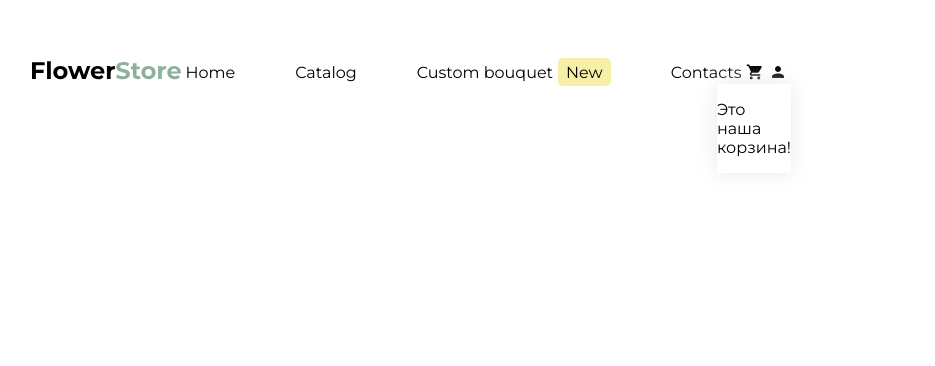
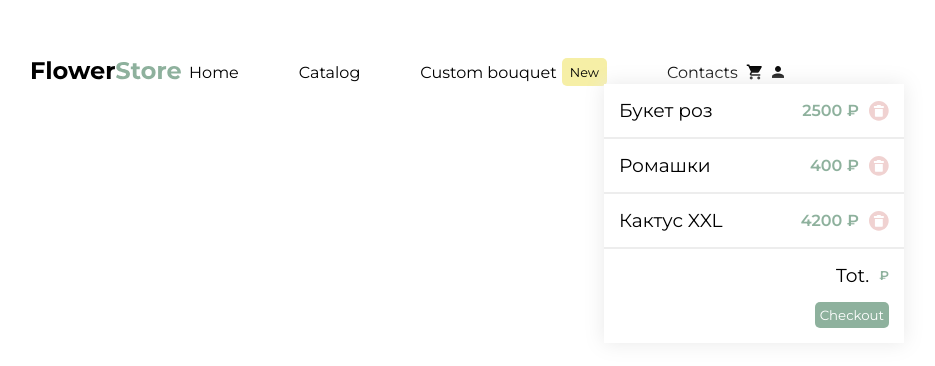
Before and after one commit to rtm-dj/CTPO-WEB, a Vue app in the folder FlowerStore/flowerstore/: page / in a window 1280 px wide. Both pictures are taken after a click on the icon 985 px from the left and 72 px from the top of the page. Shown: the top 366 px of the page, without its empty margins (232-1167 px from the left). Built offline with nearby package versions, Linux system fonts and the light colour scheme.

Commit message:
lesson 05.04

```diff
--- a/FlowerStore/flowerstore/src/components/NavBar.vue
+++ b/FlowerStore/flowerstore/src/components/NavBar.vue
@@ -16,8 +16,29 @@
             <svg @click="showCart = !showCart" width="16" height="16" viewBox="0 0 16 16" fill="none" xmlns="http://www.w3.org/2000/svg">
                 <path d="M12.75 12.5C11.9175 12.5 11.25 13.1675 11.25 14C11.25 14.3978 11.408 14.7794 11.6893 15.0607C11.9706 15.342 12.3522 15.5 12.75 15.5C13.1478 15.5 13.5294 15.342 13.8107 15.0607C14.092 14.7794 14.25 14.3978 14.25 14C14.25 13.1675 13.575 12.5 12.75 12.5ZM0.75 0.5V2H2.25L4.95 7.6925L3.93 9.53C3.8175 9.74 3.75 9.9875 3.75 10.25C3.75 10.6478 3.90804 11.0294 4.18934 11.3107C4.47064 11.592 4.85218 11.75 5.25 11.75H14.25V10.25H5.565C5.51527 10.25 5.46758 10.2302 5.43242 10.1951C5.39725 10.1599 5.3775 10.1122 5.3775 10.0625C5.3775 10.025 5.385 9.995 5.4 9.9725L6.075 8.75H11.6625C12.225 8.75 12.72 8.435 12.975 7.9775L15.66 3.125C15.7125 3.005 15.75 2.8775 15.75 2.75C15.75 2.55109 15.671 2.36032 15.5303 2.21967C15.3897 2.07902 15.1989 2 15 2H3.9075L3.2025 0.5M5.25 12.5C4.4175 12.5 3.75 13.1675 3.75 14C3.75 14.3978 3.90804 14.7794 4.18934 15.0607C4.47064 15.342 4.85218 15.5 5.25 15.5C5.64782 15.5 6.02936 15.342 6.31066 15.0607C6.59196 14.7794 6.75 14.3978 6.75 14C6.75 13.1675 6.075 12.5 5.25 12.5Z" fill="black"/>
             </svg>
-            <div v-if="showCart" class="cart" >
-                <p>Это наша корзина!</p>
+
+            <div v-if="showCart" class="cart">
+                <div v-for="item in products" :key="item.id">
+                    <div class="cart-item">
+                        <h3>{{ item.name }}</h3>
+                        <div>
+                            <span class="price">{{ item.price }} ₽</span>
+                            <svg width="20" height="20" viewBox="0 0 11 11" fill="none" xmlns="http://www.w3.org/2000/svg">
+                                <path d="M5.41667 0C8.41208 0 10.8333 2.42125 10.8333 5.41667C10.8333 8.41208 8.41208 10.8333 5.41667 10.8333C2.42125 10.8333 0 8.41208 0 5.41667C0 2.42125 2.42125 0 5.41667 0ZM8.125 2.70833H6.77083L6.22917 2.16667H4.60417L4.0625 2.70833H2.70833V3.79167H8.125V2.70833ZM3.79167 8.66667H7.04167C7.18533 8.66667 7.3231 8.6096 7.42468 8.50802C7.52627 8.40644 7.58333 8.26866 7.58333 8.125V4.33333H3.25V8.125C3.25 8.26866 3.30707 8.40644 3.40865 8.50802C3.51023 8.6096 3.64801 8.66667 3.79167 8.66667Z" fill="#F0D2D1"/>
+                            </svg>
+                        </div>
+                    </div>
+                    <hr class="cart-divider">
+                </div>
+
+                <div class="total">
+                    <h3>Tot.</h3>
+                    <h2>{{ total }} ₽</h2>
+                </div>
+
+                <div class="cart-buttons">
+                    <button class="checkout">Checkout</button>
+                </div>
             </div>
         </div>
 
@@ -36,8 +57,26 @@ export default {
     data(){
         return{
             showCart: false,
+
+            products: [
+                {
+                    id: '1',
+                    name: 'Букет роз',
+                    price: '2500',
+                },
+                {
+                    id: '2',
+                    name: 'Ромашки',
+                    price: '400',
+                },
+                {
+                    id: '3',
+                    name: 'Кактус XXL',
+                    price: '4200',
+                },
+            ]
         }
-    }
+    },
 }
 </script>
 
@@ -88,6 +127,89 @@ export default {
     filter: drop-shadow(0 0 10px rgb(232, 232, 232));
     position: absolute;
     top: 20px;
+
+    width: 300px;
+}
+
+.cart-container svg{
+    cursor: pointer;
+}
+
+.cart-container svg:hover path{
+    fill: #8EB19D;
+}
+
+.cart-item{
+    display: flex;
+    align-items: center;
+    justify-content: space-between;
+    padding: 15px;
+}
+
+.cart-item div{
+    display: flex;
+    align-items: center;
+    justify-content: space-between;
+    gap: 10px;
+}
+
+.cart-item h3{
+    font-weight: 400;
+    margin: 0;
+}
+
+.price{
+    font-weight: 600;
+    color: #8EB19D;
+}
+
+.cart-divider{
+    margin: 0;
+    background-color: #EDEDED;
+    border: none;
+    height: 2px;
+}
+
+.total{
+    display: flex;
+    align-items: center;
+    justify-content: end;
+    padding: 15px;
+    gap: 10px;
+}
+
+.total h3{
+    font-weight: 400;
+    margin: 0;
+}
+
+.total h2{
+    font-weight: 600;
+    margin: 0;
+    color: #8EB19D;
+    font-size: .8rem;
+}
+
+.checkout{
+    background-color: #8EB19D;
+    border: none;
+    border-radius: 5px;
+    color: #ffffff;
+    padding: 5px;
+    font-family: 'Montserrat';
+    transition: all .2s ease;
+}
+
+.checkout:hover{
+    background-color: #728f7f;
+    cursor: pointer;
+}
+
+.cart-buttons{
+    display: flex;
+    align-items: center;
+    justify-content: end;
+    padding: 0 15px 15px 15px;
 }
 
 </style>
--- a/FlowerStore/flowerstore/src/components/Tag.vue
+++ b/FlowerStore/flowerstore/src/components/Tag.vue
@@ -24,7 +24,7 @@ export default {
     justify-content: center;
 }
 
-.tag p{
+.main p{
     margin: 0;
     font-size: 0.8rem;
     color: black;
```
Also changed, not shown: FlowerStore/flowerstore/src/static/trashcan.svg (added).
